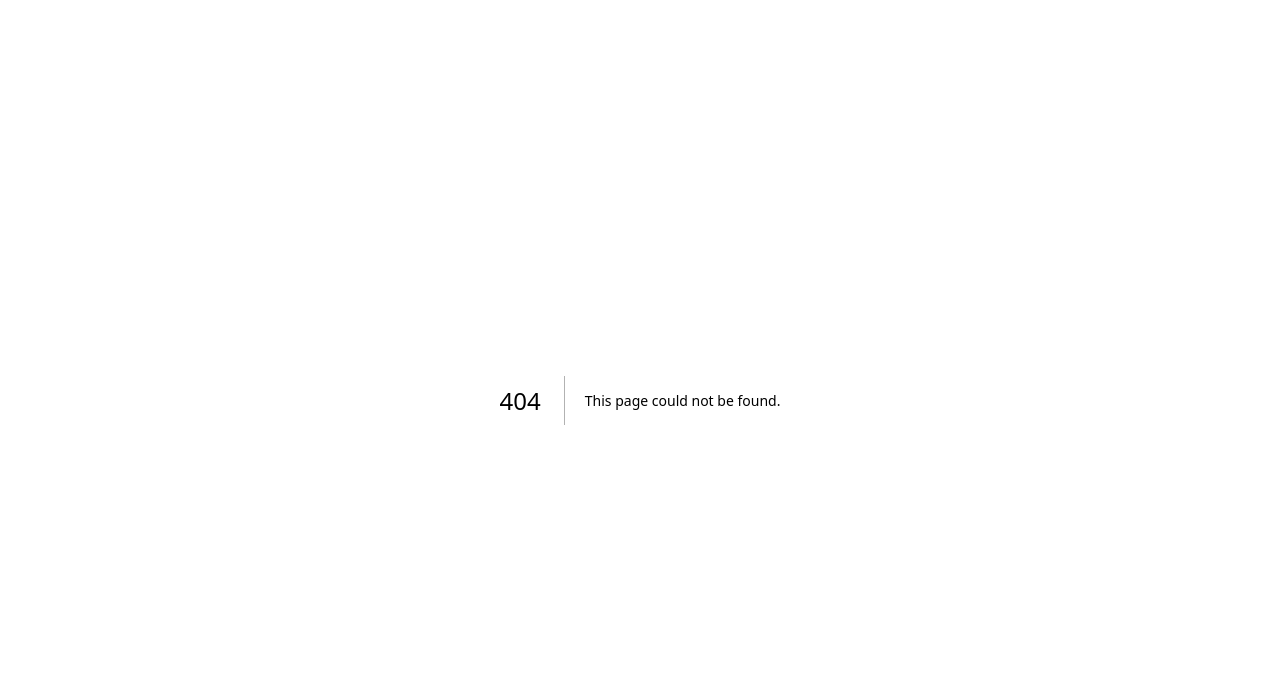
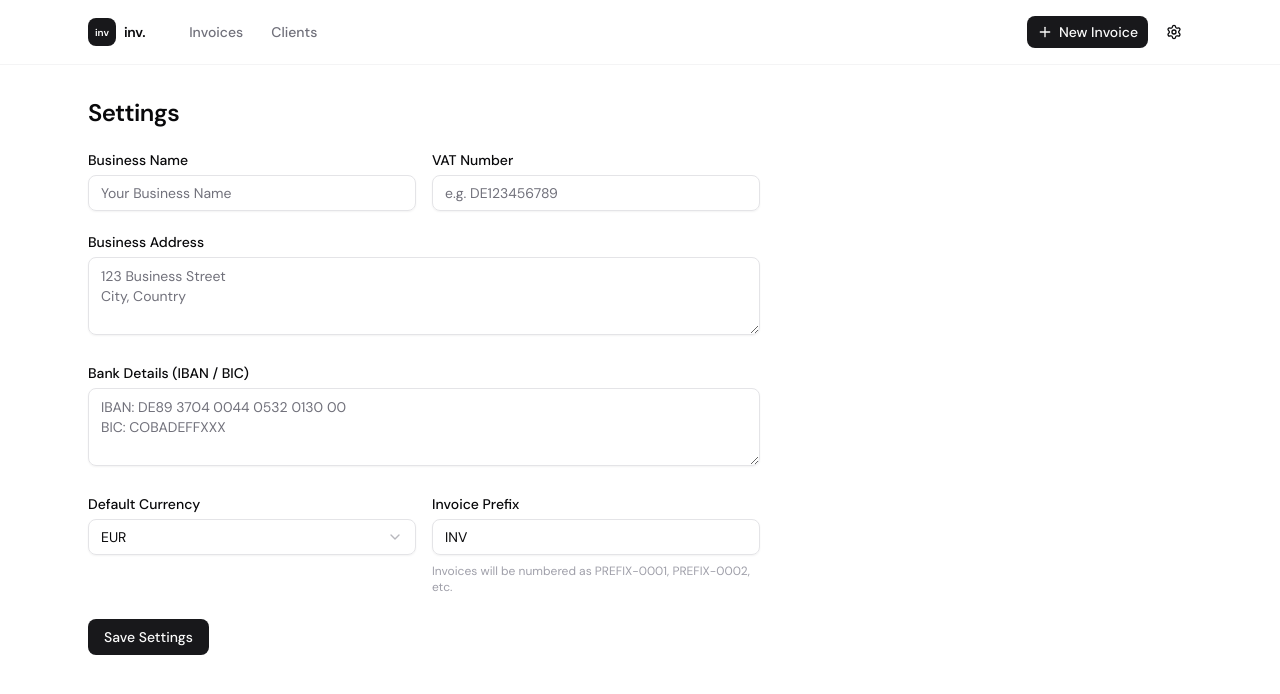
Before and after one commit to marcelfahle/nota, a Next.js app in the folder inv/: page /settings in a window 1280 px wide. Before the commit this address had no page. Shown: the top 694 px of the page. Built offline with nearby package versions, Linux system fonts and the light colour scheme; no server answers; the database is empty.

Commit message:
feat: build settings page for business details (Feature 10.1)

```diff
--- /dev/null
+++ b/inv/src/actions/settings.ts
@@ -0,0 +1,51 @@
+"use server";
+
+import { eq } from "drizzle-orm";
+import { revalidatePath } from "next/cache";
+import { z } from "zod";
+
+import { db } from "@/lib/db";
+import { users } from "@/lib/db/schema";
+
+const settingsSchema = z.object({
+  bankDetails: z.string().optional(),
+  businessAddress: z.string().optional(),
+  businessName: z.string().optional(),
+  defaultCurrency: z.string().optional().default("EUR"),
+  invoicePrefix: z.string().optional().default("INV"),
+  vatNumber: z.string().optional(),
+});
+
+async function getUserId(): Promise<string> {
+  const [user] = await db.select({ id: users.id }).from(users).limit(1);
+  if (!user) {
+    throw new Error("No user found");
+  }
+  return user.id;
+}
+
+export async function updateSettings(
+  _prevState: { error?: string; success?: boolean } | null,
+  formData: FormData,
+) {
+  const raw = {
+    bankDetails: (formData.get("bankDetails") as string) || undefined,
+    businessAddress: (formData.get("businessAddress") as string) || undefined,
+    businessName: (formData.get("businessName") as string) || undefined,
+    defaultCurrency: (formData.get("defaultCurrency") as string) || undefined,
+    invoicePrefix: (formData.get("invoicePrefix") as string) || undefined,
+    vatNumber: (formData.get("vatNumber") as string) || undefined,
+  };
+
+  const result = settingsSchema.safeParse(raw);
+  if (!result.success) {
+    return { error: result.error.issues[0].message };
+  }
+
+  const userId = await getUserId();
+
+  await db.update(users).set(result.data).where(eq(users.id, userId));
+
+  revalidatePath("/settings");
+  return { success: true };
+}
--- a/inv/src/app/(dashboard)/layout.tsx
+++ b/inv/src/app/(dashboard)/layout.tsx
@@ -1,6 +1,6 @@
 "use client";
 
-import { Plus } from "lucide-react";
+import { Plus, Settings } from "lucide-react";
 import Link from "next/link";
 import { usePathname } from "next/navigation";
 
@@ -45,12 +45,19 @@ export default function DashboardLayout({ children }: { children: React.ReactNod
             </nav>
           </div>
 
+          <div className="flex items-center gap-2">
             <Button asChild size="sm">
               <Link href="/invoices/new">
                 <Plus />
                 New Invoice
               </Link>
             </Button>
+            <Button asChild size="sm" variant="ghost">
+              <Link href="/settings">
+                <Settings className="h-4 w-4" />
+              </Link>
+            </Button>
+          </div>
         </div>
       </header>
 
--- /dev/null
+++ b/inv/src/app/(dashboard)/settings/page.tsx
@@ -0,0 +1,35 @@
+import { SettingsForm } from "@/components/settings-form";
+import { db } from "@/lib/db";
+import { users } from "@/lib/db/schema";
+
+export default async function SettingsPage() {
+  const [user] = await db
+    .select({
+      bankDetails: users.bankDetails,
+      businessAddress: users.businessAddress,
+      businessName: users.businessName,
+      defaultCurrency: users.defaultCurrency,
+      invoicePrefix: users.invoicePrefix,
+      vatNumber: users.vatNumber,
+    })
+    .from(users)
+    .limit(1);
+
+  const settings = user ?? {
+    bankDetails: null,
+    businessAddress: null,
+    businessName: null,
+    defaultCurrency: "EUR",
+    invoicePrefix: "INV",
+    vatNumber: null,
+  };
+
+  return (
+    <div>
+      <h1 className="mb-6 text-2xl font-semibold tracking-tight">Settings</h1>
+      <div className="max-w-2xl">
+        <SettingsForm settings={settings} />
+      </div>
+    </div>
+  );
+}
--- /dev/null
+++ b/inv/src/components/settings-form.tsx
@@ -0,0 +1,114 @@
+"use client";
+
+import { useActionState } from "react";
+
+import { updateSettings } from "@/actions/settings";
+import { Button } from "@/components/ui/button";
+import { Input } from "@/components/ui/input";
+import { Label } from "@/components/ui/label";
+import {
+  Select,
+  SelectContent,
+  SelectItem,
+  SelectTrigger,
+  SelectValue,
+} from "@/components/ui/select";
+
+type SettingsData = {
+  bankDetails: string | null;
+  businessAddress: string | null;
+  businessName: string | null;
+  defaultCurrency: string | null;
+  invoicePrefix: string | null;
+  vatNumber: string | null;
+};
+
+export function SettingsForm({ settings }: { settings: SettingsData }) {
+  const [state, formAction, pending] = useActionState(updateSettings, null);
+
+  return (
+    <form action={formAction} className="space-y-6">
+      <div className="grid gap-4 sm:grid-cols-2">
+        <div className="space-y-2">
+          <Label htmlFor="businessName">Business Name</Label>
+          <Input
+            defaultValue={settings.businessName ?? ""}
+            id="businessName"
+            name="businessName"
+            placeholder="Your Business Name"
+          />
+        </div>
+        <div className="space-y-2">
+          <Label htmlFor="vatNumber">VAT Number</Label>
+          <Input
+            defaultValue={settings.vatNumber ?? ""}
+            id="vatNumber"
+            name="vatNumber"
+            placeholder="e.g. DE123456789"
+          />
+        </div>
+      </div>
+
+      <div className="space-y-2">
+        <Label htmlFor="businessAddress">Business Address</Label>
+        <textarea
+          className="w-full min-w-0 rounded-md border border-input bg-transparent px-3 py-2 text-base shadow-xs transition-[color,box-shadow] outline-none placeholder:text-muted-foreground focus-visible:border-ring focus-visible:ring-[3px] focus-visible:ring-ring/50 disabled:pointer-events-none disabled:cursor-not-allowed disabled:opacity-50 md:text-sm"
+          defaultValue={settings.businessAddress ?? ""}
+          id="businessAddress"
+          name="businessAddress"
+          placeholder="123 Business Street&#10;City, Country"
+          rows={3}
+        />
+      </div>
+
+      <div className="space-y-2">
+        <Label htmlFor="bankDetails">Bank Details (IBAN / BIC)</Label>
+        <textarea
+          className="w-full min-w-0 rounded-md border border-input bg-transparent px-3 py-2 text-base shadow-xs transition-[color,box-shadow] outline-none placeholder:text-muted-foreground focus-visible:border-ring focus-visible:ring-[3px] focus-visible:ring-ring/50 disabled:pointer-events-none disabled:cursor-not-allowed disabled:opacity-50 md:text-sm"
+          defaultValue={settings.bankDetails ?? ""}
+          id="bankDetails"
+          name="bankDetails"
+          placeholder="IBAN: DE89 3704 0044 0532 0130 00&#10;BIC: COBADEFFXXX"
+          rows={3}
+        />
+      </div>
+
+      <div className="grid gap-4 sm:grid-cols-2">
+        <div className="space-y-2">
+          <Label>Default Currency</Label>
+          <Select defaultValue={settings.defaultCurrency ?? "EUR"} name="defaultCurrency">
+            <SelectTrigger className="w-full">
+              <SelectValue />
+            </SelectTrigger>
+            <SelectContent>
+              <SelectItem value="EUR">EUR</SelectItem>
+              <SelectItem value="USD">USD</SelectItem>
+              <SelectItem value="GBP">GBP</SelectItem>
+            </SelectContent>
+          </Select>
+        </div>
+        <div className="space-y-2">
+          <Label htmlFor="invoicePrefix">Invoice Prefix</Label>
+          <Input
+            defaultValue={settings.invoicePrefix ?? "INV"}
+            id="invoicePrefix"
+            name="invoicePrefix"
+            placeholder="INV"
+          />
+          <p className="text-xs text-zinc-400">
+            Invoices will be numbered as PREFIX-0001, PREFIX-0002, etc.
+          </p>
+        </div>
+      </div>
+
+      {state?.error && <p className="text-sm text-red-500">{state.error}</p>}
+
+      <div className="flex items-center gap-3">
+        <Button disabled={pending} type="submit">
+          {pending ? "Saving..." : "Save Settings"}
+        </Button>
+        {state?.success && <span className="text-sm text-emerald-600">Settings saved</span>}
+      </div>
+    </form>
+  );
+}
```
Also changed, not shown: 2 other files (tests, documents, lock files or other folders). Lines whose indentation alone changed are shown as unchanged.
